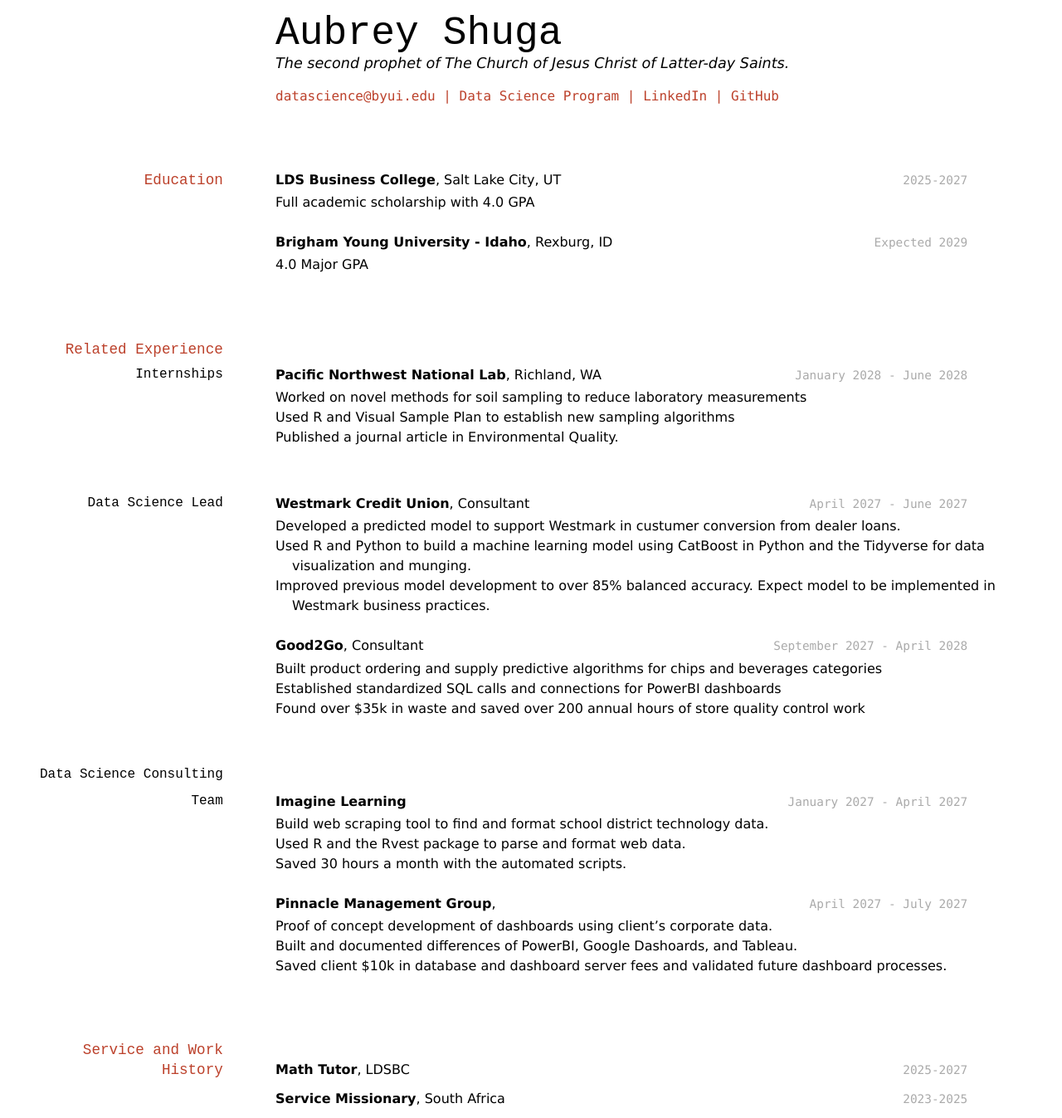
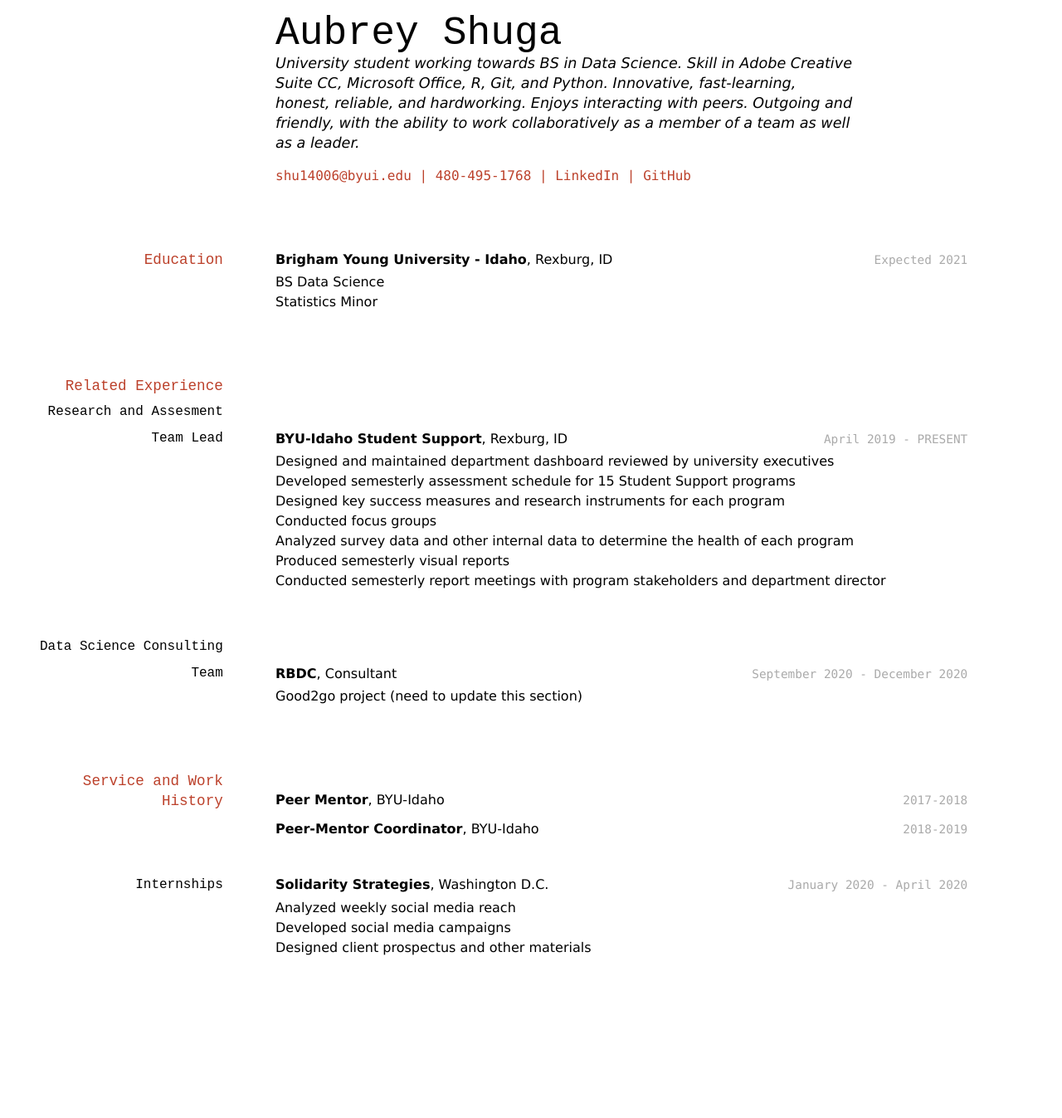
Before and after one commit to byuids-resumes/shuga.aubrey-resume, a Jekyll site: the page built from docs/index.md, in a window 1280 px wide. Shown: the whole page at 83% size. Built offline with Jekyll 4.4.1, drawn with Linux system fonts in a browser that asks for light colours; after the commit the page ends 1178 px from its top, so only the background shows below that.

Commit message:
added my info to resume (not done yet)

```diff
--- a/docs/index.md
+++ b/docs/index.md
@@ -3,85 +3,70 @@ layout: cv
 title: Aubrey Shuga's Resume
 ---
 # Aubrey Shuga
-The second prophet of The Church of Jesus Christ of Latter-day Saints.
+University student working towards BS in Data Science.  Skill in Adobe Creative Suite CC, Microsoft Office, R, Git, and Python.  Innovative, fast-learning, honest, reliable, and hardworking.  Enjoys interacting with peers. Outgoing and friendly, with the ability to work collaboratively as a member of a team as well as a leader.
 
 <div id="webaddress">
-<a href="datascience@byui.edu">datascience@byui.edu</a>
-| <a href="https://byuidatascience.github.io/development.html">Data Science Program</a>
-| <a href="https://www.linkedin.com/groups/13537407/">LinkedIn</a>
-| <a href="https://github.com/byuids-resumes">GitHub</a>
+<a href="shu14006@byui.edu">shu14006@byui.edu</a>
+| 480-495-1768
+| <a href="https://www.linkedin.com/in/aubrey-shuga-630a34178/">LinkedIn</a>
+| <a href="https://github.com/aubreyshuga">GitHub</a>
 </div>
 
 <!-- https://www.monique.tech/the-art-of-markdown -->
 
 ## Education
 
-`2025-2027`
-__LDS Business College__, Salt Lake City, UT
-
-- Full academic scholarship with 4.0 GPA
-
-`Expected 2029`
+`Expected 2021`
 __Brigham Young University - Idaho__, Rexburg, ID
 
-- 4.0 Major GPA
+- BS Data Science
+- Statistics Minor
 
 
 ## Related Experience
 
-### Internships
+### Research and Assesment Team Lead
 
-`January 2028 - June 2028`
-__Pacific Northwest National Lab__, Richland, WA
+`April 2019 - PRESENT`
+__BYU-Idaho Student Support__, Rexburg, ID
 
-- Worked on novel methods for soil sampling to reduce laboratory measurements
-- Used R and Visual Sample Plan to establish new sampling algorithms
-- Published a journal article in Environmental Quality.
+- Designed and maintained department dashboard reviewed by university executives
+- Developed semesterly assessment schedule for 15 Student Support programs
+- Designed key success measures and research instruments for each program
+- Conducted focus groups
+- Analyzed survey data and other internal data to determine the health of each program
+- Produced semesterly visual reports
+- Conducted semesterly report meetings with program stakeholders and department director
 
-### Data Science Lead
-
-`April 2027 - June 2027`
-__Westmark Credit Union__, Consultant
-
-- Developed a predicted model to support Westmark in custumer conversion from dealer loans.
-- Used R and Python to build a machine learning model using CatBoost in Python and the Tidyverse for data visualization and munging.
-- Improved previous model development to over 85% balanced accuracy. Expect model to be implemented in Westmark business practices.
-
-`September 2027 - April 2028`
-__Good2Go__, Consultant
-
-- Built product ordering and supply predictive algorithms for chips and beverages categories
-- Established standardized SQL calls and connections for PowerBI dashboards
-- Found over $35k in waste and saved over 200 annual hours of store quality control work
 
 ### Data Science Consulting Team
 
-`January 2027 - April 2027`
-__Imagine Learning__
+`September 2020 - December 2020`
+__RBDC__, Consultant
 
-- Build web scraping tool to find and format school district technology data.
-- Used R and the Rvest package to parse and format web data.
-- Saved 30 hours a month with the automated scripts.
-
-`April 2027 - July 2027`
-__Pinnacle Management Group__,
-
-- Proof of concept development of dashboards using client's corporate data.
-- Built and documented differences of PowerBI, Google Dashoards, and Tableau.
-- Saved client $10k in database and dashboard server fees and validated future dashboard processes.
+- Good2go project (need to update this section)
 
 
 ## Service and Work History
 
-`2025-2027`
-__Math Tutor__, LDSBC
+`2017-2018`
+__Peer Mentor__, BYU-Idaho
 
 
-`2023-2025`
-__Service Missionary__, South Africa
+`2018-2019`
+__Peer-Mentor Coordinator__, BYU-Idaho
+
+### Internships
+
+`January 2020 - April 2020`
+__Solidarity Strategies__, Washington D.C.
+
+- Analyzed weekly social media reach
+- Developed social media campaigns
+- Designed client prospectus and other materials
 
 
 
 <!-- ### Footer
 
-Last updated: May 2013 -->
+Last updated: December 2020 -->
```
